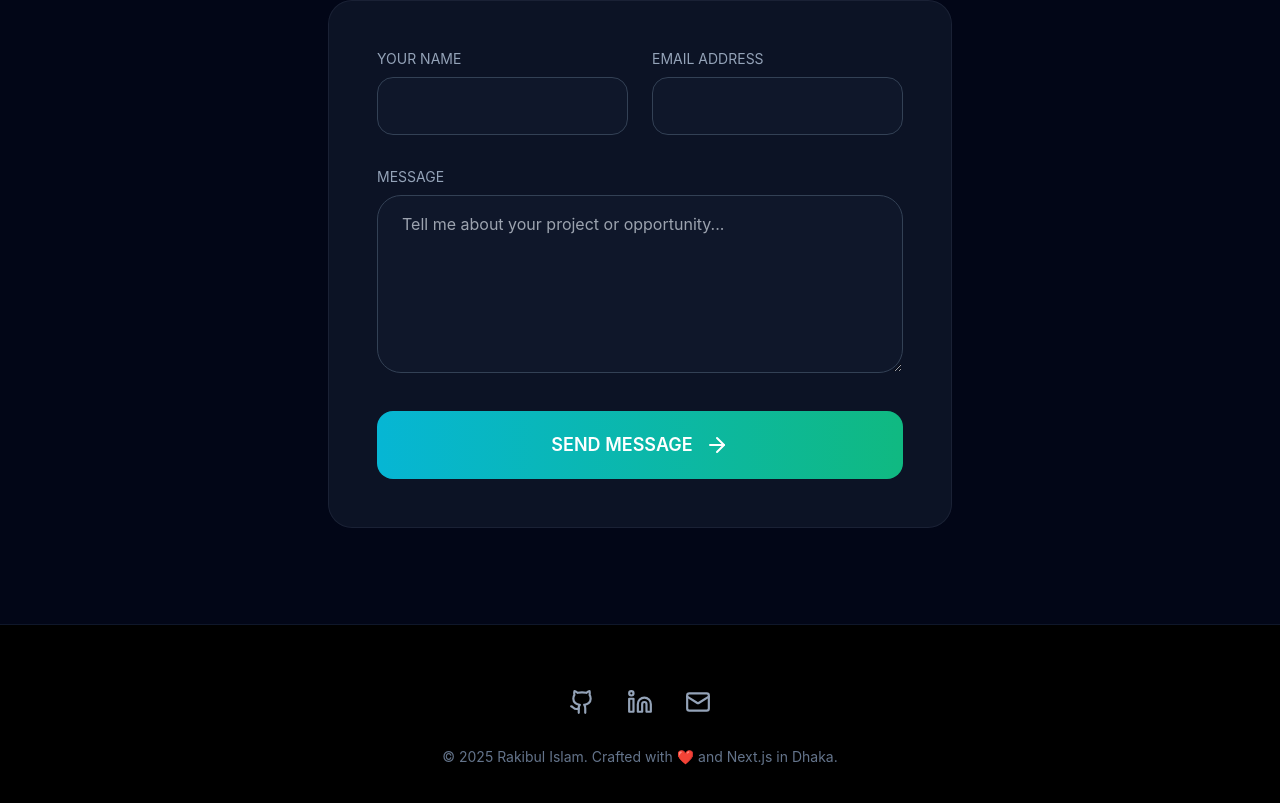
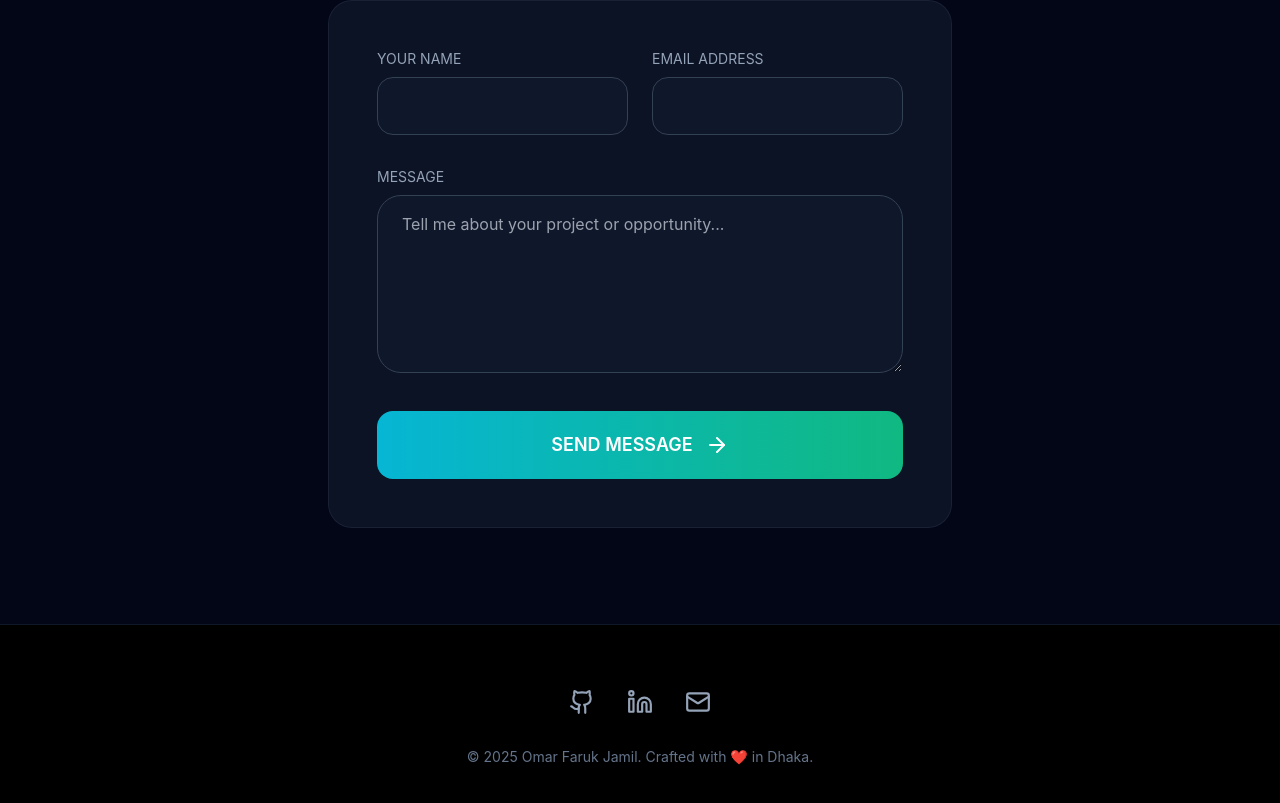
Before and after one commit to JamilFaruque/portfolio-frontend, a Next.js app: page / in a window 1280 px wide. Shown: the part 4607-5410 px from the top of the page. Built offline with nearby package versions, Linux system fonts and the light colour scheme.

Commit message:
updated info

```diff
--- a/app/layout.js
+++ b/app/layout.js
@@ -1,7 +1,7 @@
 import './globals.css'
 
 export const metadata = {
-  title: 'Rakibul Islam | Full Stack Developer',
+  title: 'Omar Faruk Jamil | Full Stack Developer',
   description: 'Full Stack Developer specializing in Laravel, React, Next.js, and AI-driven development. Based in Dhaka, Bangladesh.',
   icons: {
     icon: '/favicon.ico',
--- a/app/page.js
+++ b/app/page.js
@@ -156,7 +156,7 @@ export default function Portfolio() {
               <div className="relative w-full h-full bg-slate-800 rounded-[3rem] overflow-hidden border border-slate-700 shadow-2xl">
                 <img
                   src="https://picsum.photos/id/64/600/600"
-                  alt="Rakibul Islam"
+                  alt="Omar Faruk Jamil"
                   className="w-full h-full object-cover"
                 />
                 <div className="absolute inset-x-0 bottom-0 h-2/5 bg-gradient-to-t from-black/90 to-transparent"></div>
@@ -425,7 +425,7 @@ export default function Portfolio() {
           </div>
 
           <p className="text-slate-500 text-sm">
-            © {new Date().getFullYear()} Rakibul Islam. Crafted with ❤️ and Next.js in Dhaka.
+            © {new Date().getFullYear()} Omar Faruk Jamil. Crafted with ❤️ in Dhaka.
           </p>
         </div>
       </footer>
```
